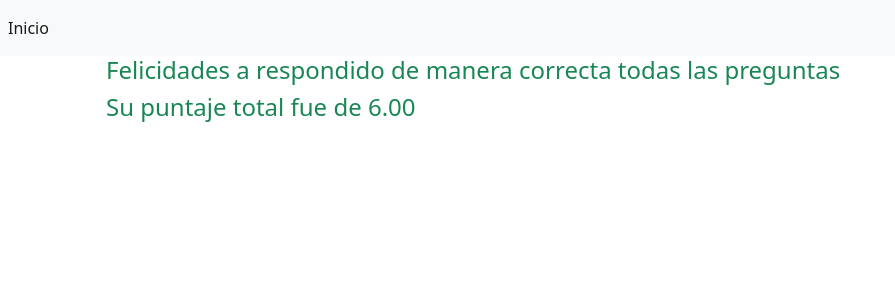
After one commit to lombardo1360/Quiz-Sofka, a Django app: template template/play/resultadoFinal.html in a window 1280 px wide. The commit adds this page. Shown: the top 300 px of the page, without its empty margins (0-895 px from the left). Run offline with Django 4.2, Linux system fonts and the light colour scheme; the template is opened without the code that fills it: values that come from a table or form of the project are taken from there, others are empty; data comes from the database, SQL or seed files in the repository; both versions use the stored data as it was after the commit.

Commit message:
Proyecto en fase de prueba

```diff
--- a/concursoApp/models.py
+++ b/concursoApp/models.py
@@ -54,7 +54,20 @@ class QuizUsuario(models.Model):
             preguntaRespondida.correcta = True
             preguntaRespondida.puntajeObtenido = respuestaSeleccionada.pregunta.max_puntaje
             preguntaRespondida.respuesta = respuestaSeleccionada
+
+        else:
+            preguntaRespondida.respuesta = respuestaSeleccionada
+
         preguntaRespondida.save()
+
+        self.actualizarPuntaje()
+
+    def actualizarPuntaje(self):
+        puntajeActualizado = self.intentos.filter(correcta=True).aggregate(
+            models.Sum('puntajeObtenido'))['puntajeObtenido__sum']
+
+        self.puntajeTotal = puntajeActualizado
+        self.save()
 
 
 class PreguntasRespondida(models.Model):
--- a/concursoApp/views.py
+++ b/concursoApp/views.py
@@ -46,8 +46,6 @@ def resultadoPreguntas(request, preguntaRespondida_pk):
     }
 
     return render(request, 'play/resultados.html', context)
-
-
 
 
 def loginView(request):
--- a/template/play/jugar.html
+++ b/template/play/jugar.html
@@ -9,7 +9,7 @@
         <div class="container">
             <div class="jumbotron my-4">
                 <h1>Ya has repondido el cuestionario</h1>
-                <a href="">Ver resultados</a>
+                <a href="{% url 'resultadoTotal'%}">Ver resultados</a>
             </div>
         </div>
 
--- /dev/null
+++ b/template/play/resultadoFinal.html
@@ -0,0 +1,22 @@
+{% extends "base.html" %}
+
+{% block titulo %}Cuestionario {% endblock %}
+
+{% block contenido %}
+
+    <div class="container">
+
+        <div class="jumbotrom my 4">
+
+                <h4 class="text-success"> Felicidades a respondido de manera correcta todas las preguntas</h4>
+
+                <h4 class="text-success"> Su puntaje total fue de {{respondida.usuario.puntajeTotal }}</h4>
+
+
+        </div>
+
+
+
+    </div>
+
+{% endblock %}
--- a/template/play/resultados.html
+++ b/template/play/resultados.html
@@ -21,7 +21,7 @@
             {% else %}
                 <h4 class="text-danger"> Tu respuesta en incorrecta</h4>
                 <h4>Ha finalizado el juego</h4>
-                <h4>Su puntaje fue {{respondida.puntajeObtenido}}</h4>
+                <h4>Su puntaje fue {{respondida.usuario.puntajeTotal}}</h4>
             {% endif%}
         </div>
 
```
Also changed, not shown: db.sqlite3.
